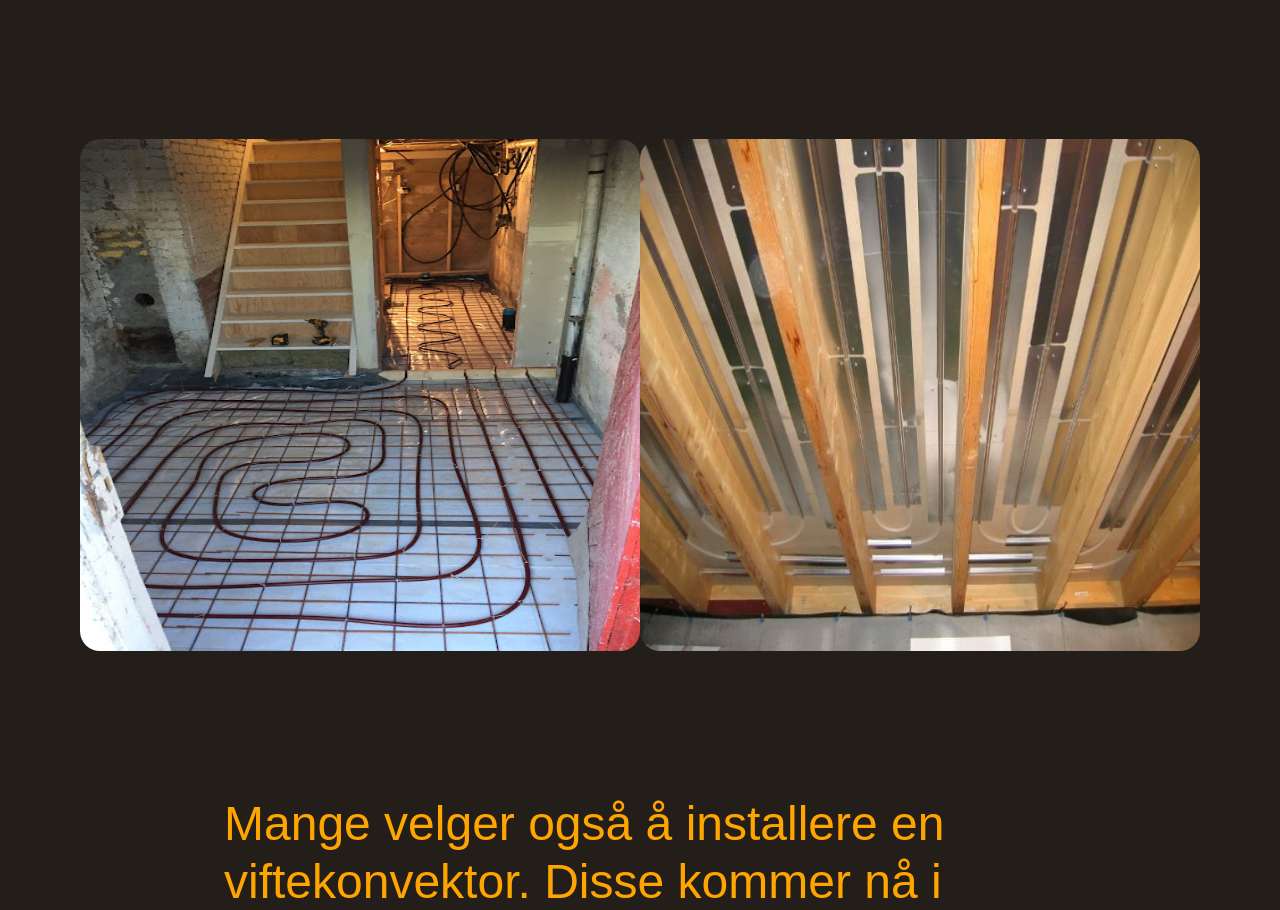
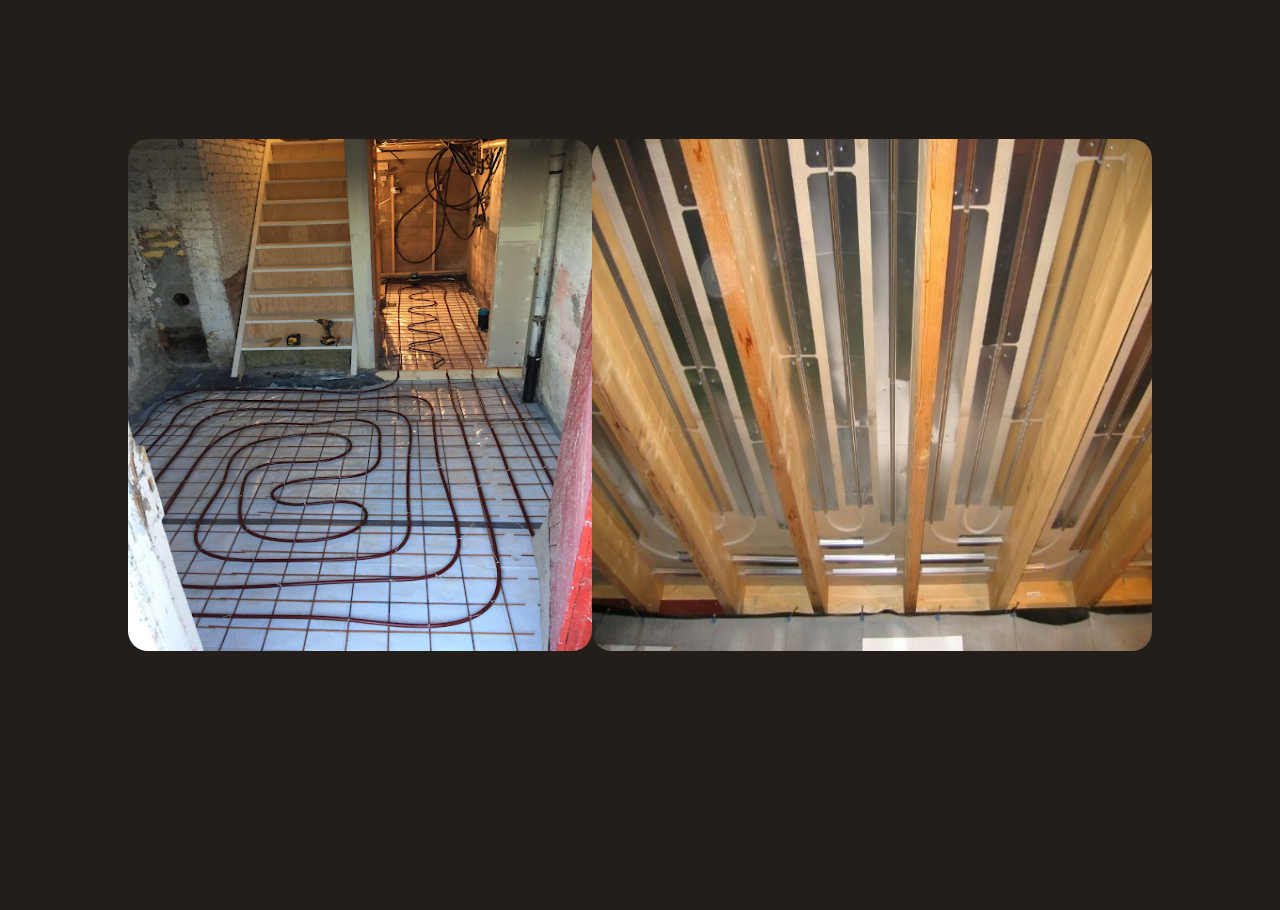
Before and after one commit to joar1/igrunn, a React (Create React App) app: page /tilgjenglig in a window 1280 px wide. Shown: the part 1480-2390 px from the top of the page. Built offline with nearby package versions, Linux system fonts and the light colour scheme.

Commit message:
availability imageCont

```diff
--- a/src/pages/Availability.jsx
+++ b/src/pages/Availability.jsx
@@ -71,12 +71,13 @@ const StyledParagraph = styled.p`
 `;
 
 const ImageContainer = styled.div`
-	display: grid;
-	grid-template-columns: 1fr 1fr;
-	justify-content: center;
-	margin: 0 auto;
-	width: 75%;
+	display: flex;
+	align-items: center;
+	justify-content: space-evenly;
+	margin: 1em auto 10em auto;
+	width: 80%;
 	img {
+		max-width: 100%;
 		height: 512px;
 		width: 560px;
 		border-radius: 20px;
```
Also changed, not shown: 7 other files (tests, documents, lock files or other folders).
